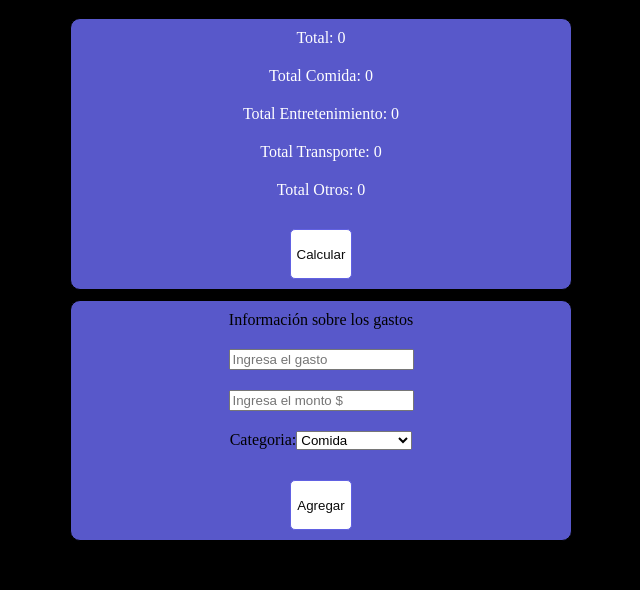
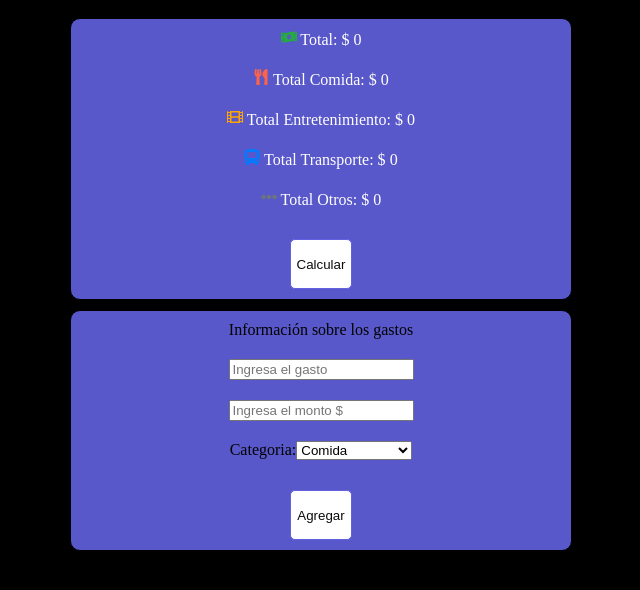
Before and after one commit to Eddieramirez29/GastosMensuales, a React (Vite) app: page / in a window 1280 px wide. Shown: the top 590 px of the page, without its empty margins (319-959 px from the left). Built offline with nearby package versions, Linux system fonts and the light colour scheme.

Commit message:
Icons on resumen list were added

```diff
--- a/package.json
+++ b/package.json
@@ -11,7 +11,8 @@
   },
   "dependencies": {
     "react": "^19.1.1",
-    "react-dom": "^19.1.1"
+    "react-dom": "^19.1.1",
+    "react-icons": "^5.5.0"
   },
   "devDependencies": {
     "@eslint/js": "^9.32.0",
--- a/src/components/Resumen.jsx
+++ b/src/components/Resumen.jsx
@@ -1,4 +1,5 @@
 import { useState } from "react";
+import { FaBus, FaEllipsisH, FaFilm, FaMoneyBillWave, FaUtensils } from "react-icons/fa";
 import "../styles/Resume.css";
 
 function Resumen({ gastos }) {
@@ -20,7 +21,7 @@ function Resumen({ gastos }) {
     }
     else
     {
-      const acumTotal = gastos.reduce((suma, valor) => {
+      const acumTotal =  gastos.reduce((suma, valor) => {
         return suma + Number(valor.monto);
       }, 0);
 
@@ -49,7 +50,6 @@ function Resumen({ gastos }) {
         return suma + Number(valor.monto);
       }, 0);
 
-
       const acumTotalEntretenimiento = gastosEntretenimientoFiltrados.reduce(
         (suma, valor) => {
           return suma + Number(valor.monto);
@@ -57,17 +57,14 @@ function Resumen({ gastos }) {
         0
       );
 
-
       const acumTotalTransporte = gastosTransporteFiltrados.reduce(
         (suma, valor) => {
           return suma + Number(valor.monto);
         }, 0);
 
-
       const acumTotalOtros = gastosOtrosFiltrados.reduce((suma, valor) => {
         return suma + Number(valor.monto);
       }, 0);
-
 
       setTotalGastos(acumTotal);
       setTotalComidaMonto(acumTotalComida);
@@ -77,15 +74,14 @@ function Resumen({ gastos }) {
     }
   };
 
-
   return (
     <>
       <div className="containerResumen">
-        <p>Total: {totalGastos}</p>
-        <p>Total Comida: {totalComidaMonto}</p>
-        <p>Total Entretenimiento: {totalEntretenimientoMonto}</p>
-        <p>Total Transporte: {totalTransporteMonto}</p>
-        <p>Total Otros: {totalOtrosMonto}</p>
+        <p><FaMoneyBillWave style={{ color: "#28a745" }} /> Total: $ {totalGastos}</p>
+        <p><FaUtensils style={{ color: "#ff6347" }} /> Total Comida: $ {totalComidaMonto}</p>
+        <p><FaFilm style={{ color: "#ffa500" }} /> Total Entretenimiento: $ {totalEntretenimientoMonto}</p>
+        <p><FaBus style={{ color: "#007bff" }} /> Total Transporte: $ {totalTransporteMonto}</p>
+        <p><FaEllipsisH style={{ color: "#6c757d" }} /> Total Otros: $ {totalOtrosMonto}</p>
         <button id="calcularTotalsButton" onClick={mostrarTotal}>Calcular</button>
       </div>
     </>
```
Also changed, not shown: 1 other file (tests, documents, lock files or other folders).
